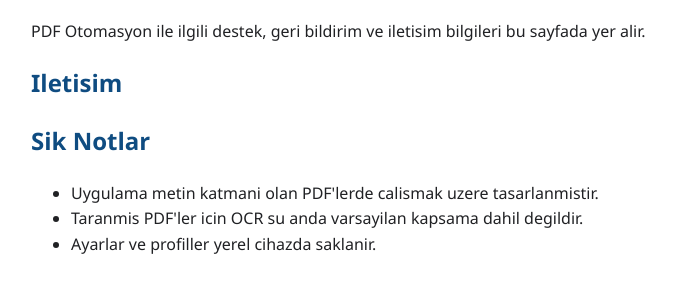
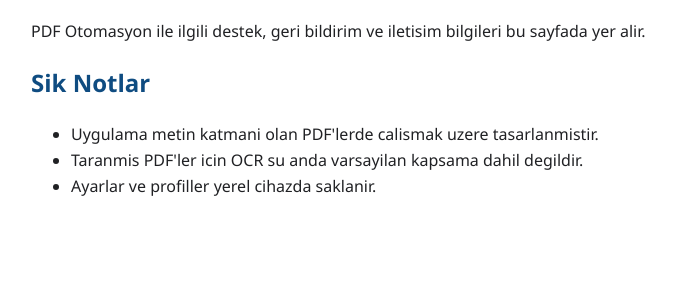
Before and after one commit to enesk4yh4n-lab/PDF-Otomasyon, a plain HTML site: page support.html in a window 1280 px wide. Shown: the part 94-386 px from the top of the page, without its empty margins (149-825 px from the left). Drawn offline with Linux system fonts and the light colour scheme.

Commit message:
Remove 'Iletisim' heading from support.html
Removed the 'Iletisim' section from the support page.

```diff
--- a/support.html
+++ b/support.html
@@ -13,8 +13,6 @@
   <h1>PDF Otomasyon - Destek</h1>
   <p>PDF Otomasyon ile ilgili destek, geri bildirim ve iletisim bilgileri bu sayfada yer alir.</p>
 
-  <h2>Iletisim</h2>
-
   <h2>Sik Notlar</h2>
   <ul>
     <li>Uygulama metin katmani olan PDF'lerde calismak uzere tasarlanmistir.</li>
```
